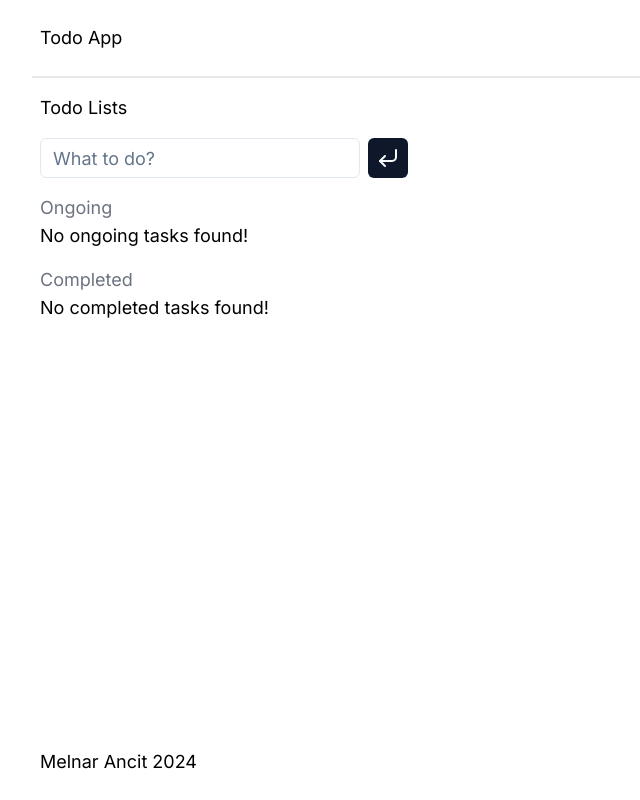
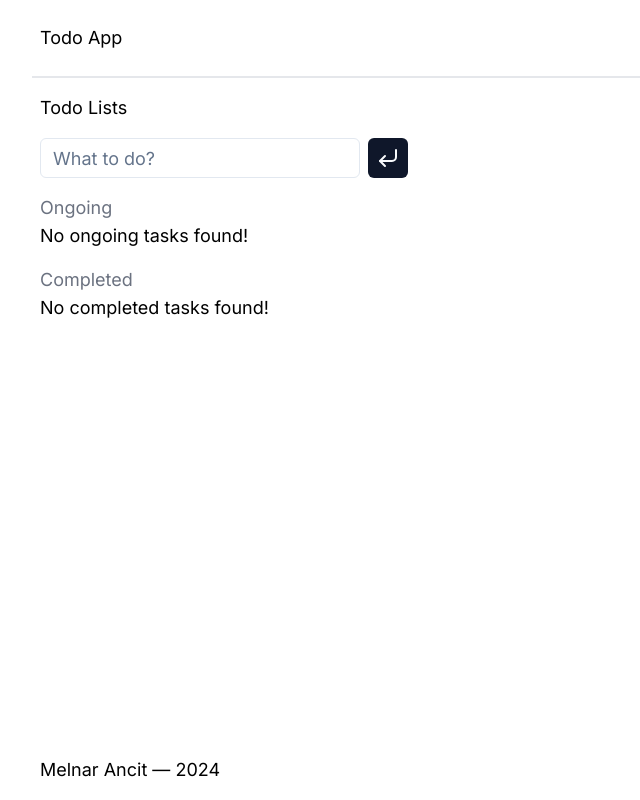
Before and after one commit to nartrajector/next-todo-app, a Next.js app: page / in a window 1280 px wide. Shown: the whole page, without its empty margins (0-640 px from the left). Built offline with nearby package versions, Linux system fonts and the light colour scheme.

Commit message:
fixed footer overlapping

```diff
--- a/app/page.tsx
+++ b/app/page.tsx
@@ -32,7 +32,7 @@ export default function App() {
 
   return (
     <>
-      <div className="py-4 px-2 space-y-4">
+      <div className="py-4 px-2 pb-16 space-y-4">
         <header className="flex gap-2 items-center">
           <h1>Todo Lists</h1>
         </header>
@@ -56,9 +56,9 @@ export default function App() {
           emptyMessage="No completed tasks found!"
         />
 
-        <div className="fixed bottom-6">
-          Melnar Ancit {new Date().getFullYear()}
-        </div>
+        <footer className="fixed bottom-0 py-4 w-full bg-white">
+          Melnar Ancit — {new Date().getFullYear()}
+        </footer>
       </div>
     </>
   );
```
